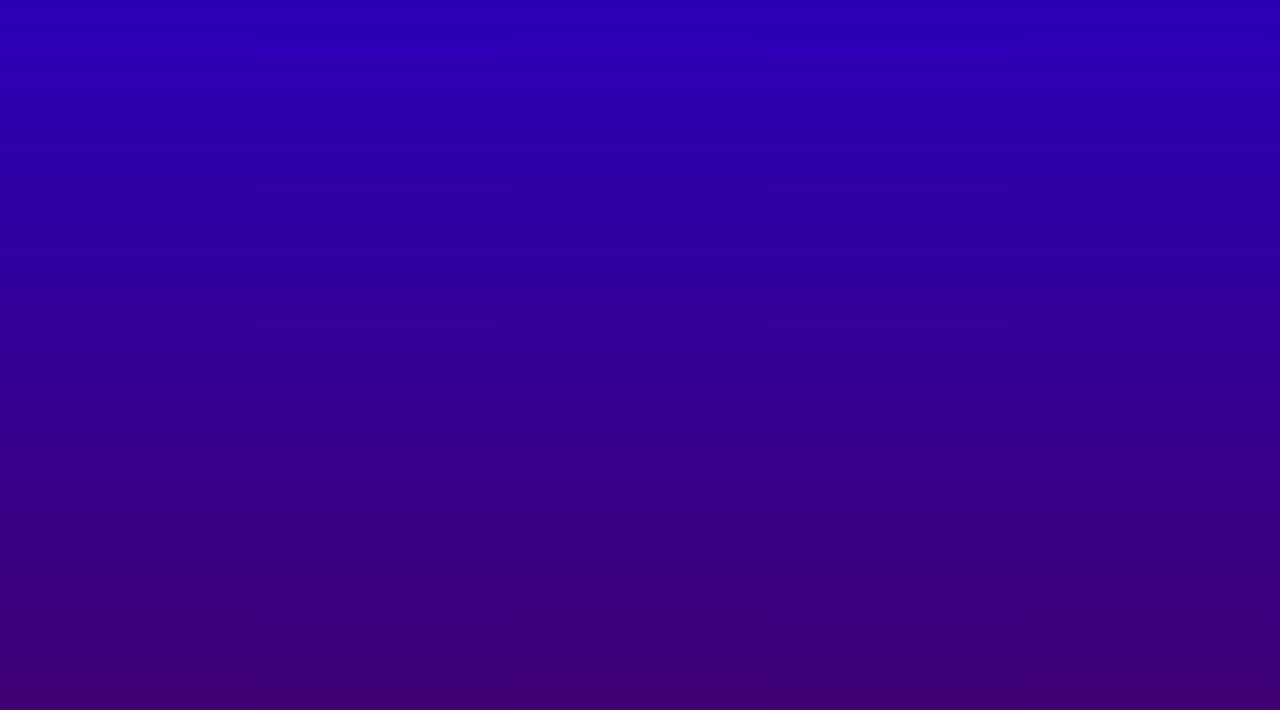
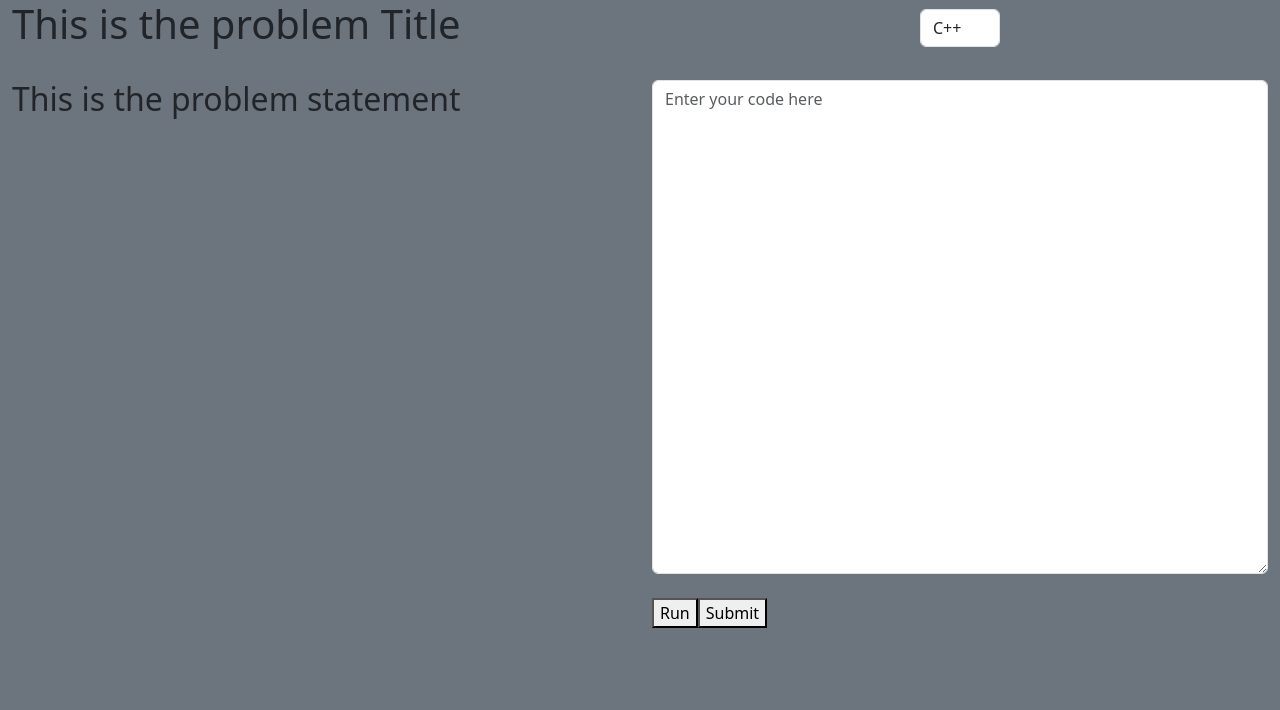
Before and after one commit to Ahmik-Virani/Web-Dev-OJ-Project, a React (Vite) app in the folder online-judge/frontend/: page /view_problem in a window 1280 px wide. Before the commit this address had no page. Shown: the top 710 px of the page. Built offline with nearby package versions, Linux system fonts and the light colour scheme.

Commit message:
Started working on the frontend of the compiler part

```diff
--- a/online-judge/frontend/src/main.jsx
+++ b/online-judge/frontend/src/main.jsx
@@ -8,6 +8,7 @@ import 'bootstrap/dist/css/bootstrap.min.css'
 import Problems from './problems.jsx';
 import Update_Problems from './update_problem.jsx';
 import Create_Problems from './create_problem.jsx';
+import View_Problem from './view_problem.jsx';
 
 ReactDOM.createRoot(document.getElementById('root')).render(
   <React.StrictMode>
@@ -18,6 +19,7 @@ ReactDOM.createRoot(document.getElementById('root')).render(
         <Route path="/problem" element={<Problems />} />
         <Route path="/create_problem" element={<Create_Problems />} />
         <Route path="/update_problem/:id" element={<Update_Problems />} />
+        <Route path="/view_problem" element={<View_Problem />} />
       </Routes>
     </Router>
   </React.StrictMode>,
--- /dev/null
+++ b/online-judge/frontend/src/view_problem.jsx
@@ -0,0 +1,42 @@
+import React from "react";
+
+function View_Problem() {
+    return (
+        <div className="container-fluid vh-100 bg-secondary justify-content-center align-items-center">
+            <div className="row">
+                <div className="col">
+                    <h1>This is the problem Title</h1>
+                </div>
+                <div className="col d-flex justify-content-center align-items-center">
+                    <select className="form-control w-auto">
+                        <option value='cpp'>C++</option>
+                        <option value='c'>C</option>
+                        <option value='py'>Python</option>
+                        <option value='java'>Java</option>
+                    </select>
+                </div>
+            </div>
+
+            <div className="row mt-4">
+                <div className="col">
+                    <h2>This is the problem statement</h2>
+                </div>
+                <div className="col">
+                    <textarea className="form-control w-100" rows="20" placeholder="Enter your code here"></textarea>
+                </div>
+            </div>
+
+            <div className="row mt-4">
+                <div className="col">
+
+                </div>
+                <div className="col">
+                    <button>Run</button>
+                    <button>Submit</button>
+                </div>
+            </div>
+        </div>
+    );
+}
+
+export default View_Problem;
```
